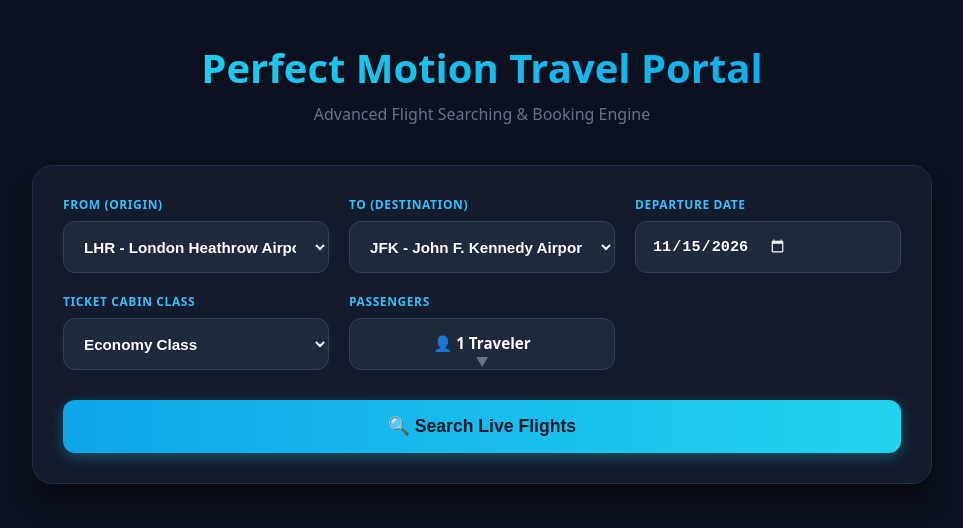
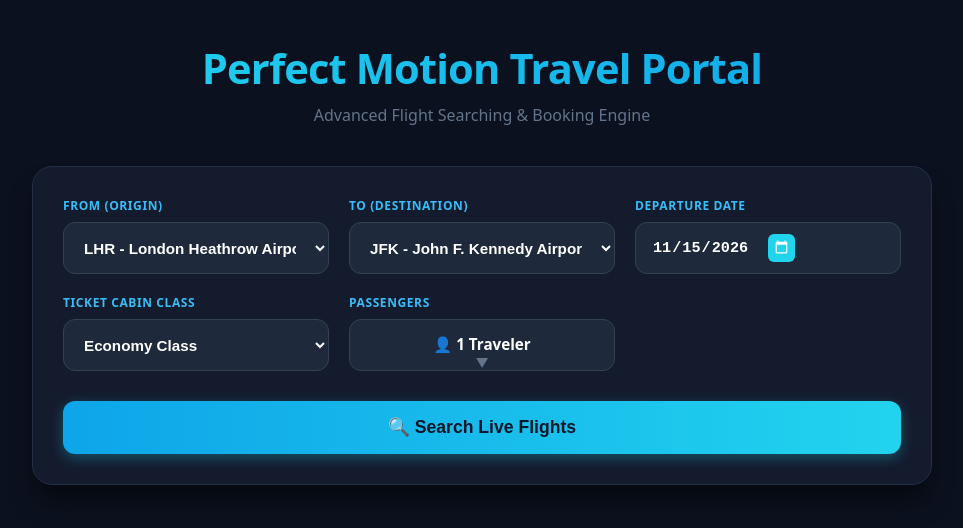
Before and after one commit to Milanbamaniya5/perfect-motion-flights, a Next.js app: page / in a window 1280 px wide. Shown: the top 528 px of the page, without its empty margins (158-1121 px from the left). Built offline with nearby package versions, Linux system fonts and the light colour scheme.

Commit message:
Refactor global styles and add loading animations
Updated various styles for headings, buttons, and forms. Added new styles for date input and skeleton loading animations.

```diff
--- a/app/globals.css
+++ b/app/globals.css
@@ -19,12 +19,13 @@ main {
 
 h1 {
   text-align: center;
-  font-size: 2.5rem;
+  font-size: 2.6rem;
   font-weight: 800;
   background: linear-gradient(to right, #22d3ee, #0ea5e9);
   -webkit-background-clip: text;
   -webkit-text-fill-color: transparent;
   margin-bottom: 8px;
+  letter-spacing: -0.02em;
 }
 
 p {
@@ -32,9 +33,9 @@ p {
   color: #64748b;
   font-size: 1rem;
   margin-bottom: 40px;
+  font-weight: 500;
 }
 
-/* Form Grid System layout updated to fit all fields */
 form {
   background: #141b2d;
   border: 1px solid #222f47;
@@ -73,39 +74,52 @@ select, input, .passenger-trigger {
   font-size: 0.95rem;
   font-weight: 600;
   outline: none;
-  transition: all 0.2s ease;
+  transition: all 0.25s ease;
   height: 52px;
   display: flex;
   align-items: center;
   cursor: pointer;
 }
 
-/* Calendar click element fix */
+/* 📅 Luxury Customized Calendar UI Fields styling override */
+input[type="date"] {
+  position: relative;
+  background-image: linear-gradient(to right, #1e293b, #1e293b);
+  color-scheme: dark; /* Forces browser date popup to dark-mode theme */
+}
+
 input[type="date"]::-webkit-calendar-picker-indicator {
-  filter: invert(1);
+  background-color: #22d3ee;
+  padding: 6px;
+  border-radius: 6px;
   cursor: pointer;
+  transition: transform 0.2s ease;
+}
+
+input[type="date"]::-webkit-calendar-picker-indicator:hover {
+  transform: scale(1.1);
+  background-color: #0ea5e9;
 }
 
 select:focus, input:focus {
   border-color: #0ea5e9;
-  box-shadow: 0 0 0 2px rgba(14, 165, 233, 0.2);
+  box-shadow: 0 0 0 3px rgba(14, 165, 233, 0.25);
 }
 
 .passenger-trigger {
   justify-content: space-between;
 }
 
-/* New Luxury Advanced Multi-Passenger Dropdown popup */
 .passenger-dropdown {
   position: absolute;
   top: 80px;
   left: 0;
   right: 0;
   background-color: #1e293b;
-  border: 1px solid #334155;
+  border: 1px solid #222f47;
   padding: 20px;
   border-radius: 14px;
-  box-shadow: 0 20px 25px -5px rgba(0, 0, 0, 0.5);
+  box-shadow: 0 20px 25px -5px rgba(0, 0, 0, 0.6);
   z-index: 100;
   display: flex;
   flex-direction: column;
@@ -128,11 +142,11 @@ select:focus, input:focus {
 }
 
 .counter-btn {
-  width: 32px;
-  height: 32px;
+  width: 34px;
+  height: 34px;
   border-radius: 8px;
   border: none;
-  background-color: #475569;
+  background-color: #334155;
   color: white;
   font-size: 1.1rem;
   font-weight: bold;
@@ -143,7 +157,7 @@ select:focus, input:focus {
 }
 
 .counter-btn:hover {
-  background-color: #64748b;
+  background-color: #475569;
 }
 
 .submit-container {
@@ -160,15 +174,49 @@ select:focus, input:focus {
   font-weight: 700;
   font-size: 1.1rem;
   cursor: pointer;
-  transition: all 0.2s ease;
+  transition: all 0.25s ease;
   box-shadow: 0 4px 14px 0 rgba(34, 211, 238, 0.3);
   width: 100%;
 }
 
 .search-btn:hover {
   transform: translateY(-1px);
+  box-shadow: 0 6px 20px 0 rgba(34, 211, 238, 0.5);
 }
 
+/* ⚡ Perfect Motion Skeleton Searching Animation Effect Styles */
+.skeleton-card {
+  background: #141b2d;
+  border: 1px solid #222f47;
+  padding: 24px;
+  border-radius: 16px;
+  display: flex;
+  justify-content: space-between;
+  align-items: center;
+}
+
+.skeleton-bar {
+  background: linear-gradient(90deg, #1e293b 25%, #334155 50%, #1e293b 75%);
+  background-size: 200% 100%;
+  border-radius: 6px;
+  animation: loadingShimmer 1.4s infinite linear;
+}
+
+@keyframes loadingShimmer {
+  0% { background-position: 200% 0; }
+  100% { background-position: -200% 0; }
+}
+
+.animate-pulse {
+  animation: pulseEffect 2s cubic-bezier(0.4, 0, 0.6, 1) infinite;
+}
+
+@keyframes pulseEffect {
+  0%, 100% { opacity: 1; }
+  50% { opacity: .6; }
+}
+
+/* Finished Ticket Results Cards */
 .flight-card {
   background: linear-gradient(135deg, #141b2d 0%, #111827 100%);
   border: 1px solid #222f47;
@@ -179,6 +227,12 @@ select:focus, input:focus {
   align-items: center;
   margin-bottom: 20px;
   box-shadow: 0 10px 15px -3px rgba(0, 0, 0, 0.3);
+  animation: fadeInUp 0.4s ease-out;
+}
+
+@keyframes fadeInUp {
+  from { opacity: 0; transform: translateY(10px); }
+  to { opacity: 1; transform: translateY(0); }
 }
 
 .airline-name {
```
